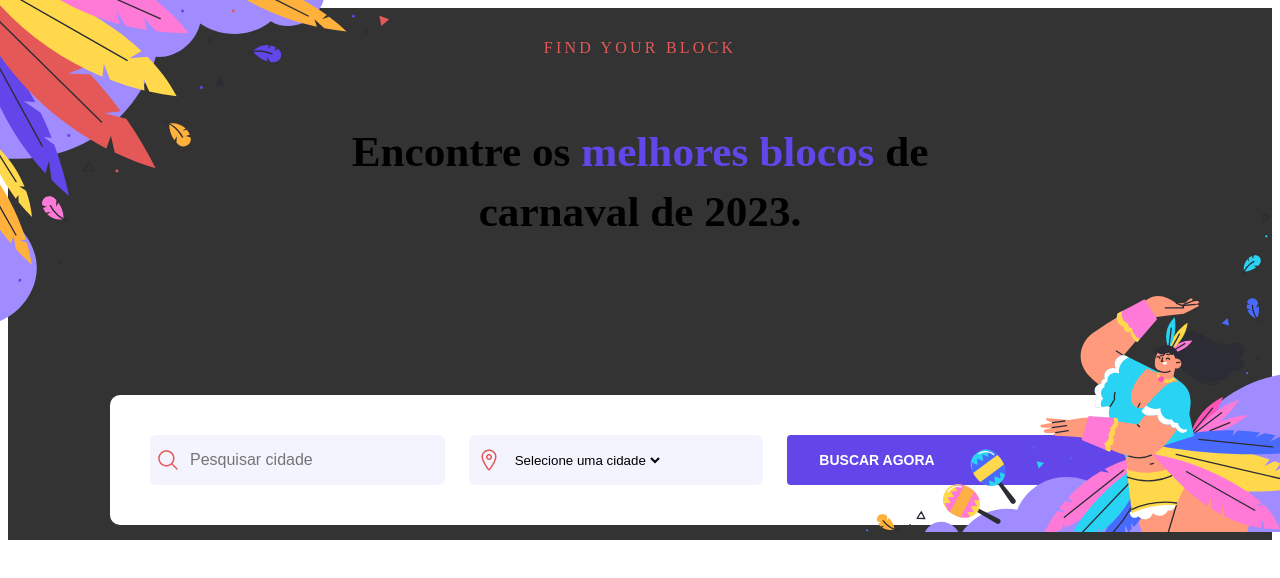
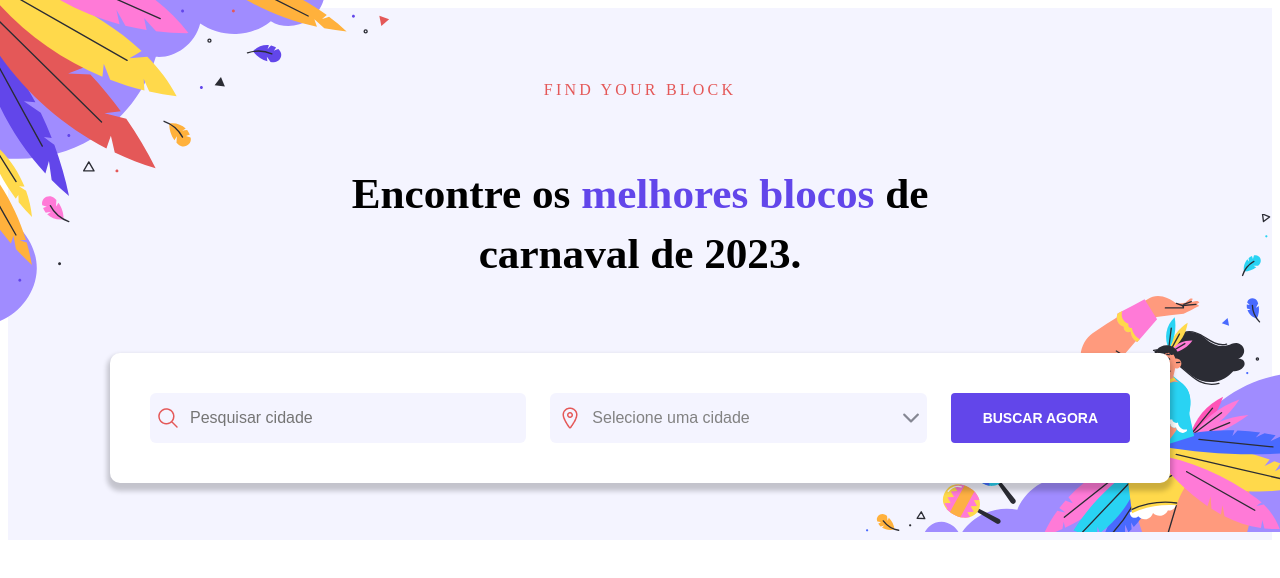
Before and after one commit to claytonfortunato/BlocoCarnaval-07, a React (Vite) app: page / in a window 1280 px wide. Shown: the top 578 px of the page. Built offline with nearby package versions, Linux system fonts and the light colour scheme; the HTML template or start-up script is replaced by a standard one.

Commit message:
feat: header concluido

```diff
--- a/src/components/Header/index.tsx
+++ b/src/components/Header/index.tsx
@@ -2,6 +2,7 @@ import ilustra01 from "../../assets/ilustra-01.svg";
 import ilustra02 from "../../assets/ilustra-02.svg";
 import location from "../../assets/icon/location.png";
 import search from "../../assets/icon/Vector.png";
+import arrow from "../../assets/icon/arrow-down.png";
 
 import * as C from "./style";
 
@@ -33,6 +34,7 @@ const Header = () => {
             <option value="Rio de Janeiro">Rio de Janeiro</option>
             <option value="Porto Alegre">Porto Alegre</option>
           </select>
+          <img src={arrow} alt="" />
         </C.ContainerSelect>
         <C.Button>Buscar agora</C.Button>
       </C.ContentSearch>
--- a/src/components/Header/style.ts
+++ b/src/components/Header/style.ts
@@ -3,7 +3,7 @@ import styled from "styled-components";
 export const Container = styled.div`
   width: 100%;
   height: 33.25rem;
-  background: #333;
+  background: #f4f4ff;
   display: flex;
   flex-direction: column;
   align-items: center;
@@ -23,7 +23,6 @@ export const Container = styled.div`
 
 export const Content = styled.div`
   width: 62.063rem;
-  height: 20.75rem;
   z-index: 50;
 `;
 
@@ -61,6 +60,8 @@ export const ContentSearch = styled.div`
   margin-top: 40px;
   padding: 40px;
   border-radius: 10px;
+  z-index: 10;
+  box-shadow: 0px 5px 5px 3px rgba(0, 0, 0, 0.2);
 `;
 
 export const Input = styled.div`
@@ -78,6 +79,8 @@ export const Input = styled.div`
     font-weight: 400;
     border: none;
     background: #f4f4ff;
+    outline: none;
+    color: #828282;
   }
 `;
 
@@ -89,16 +92,25 @@ export const ContainerSelect = styled.div`
   padding: 12px 8px;
   background: #f4f4ff;
   border-radius: 6px;
+
   select {
+    width: 100%;
+    -webkit-appearance: none !important;
     border: none;
     background: #f4f4ff;
+    color: #828282;
+    font-size: 16px;
+    outline: none;
+    option {
+      color: #828282;
+    }
   }
 `;
 
 export const Button = styled.button`
   display: flex;
   align-items: center;
-  flex: 1 1 0%;
+
   background: #6246ea;
   padding: 12px 32px;
   font-weight: bold;
@@ -108,7 +120,9 @@ export const Button = styled.button`
   text-transform: uppercase;
   line-height: 1.5rem;
   border: none;
+  transition: 0.3s all ease-out;
   &:hover {
     cursor: pointer;
+    color: #333;
   }
 `;
```
Also changed, not shown: src/assets/icon/arrow-down.png (added).
